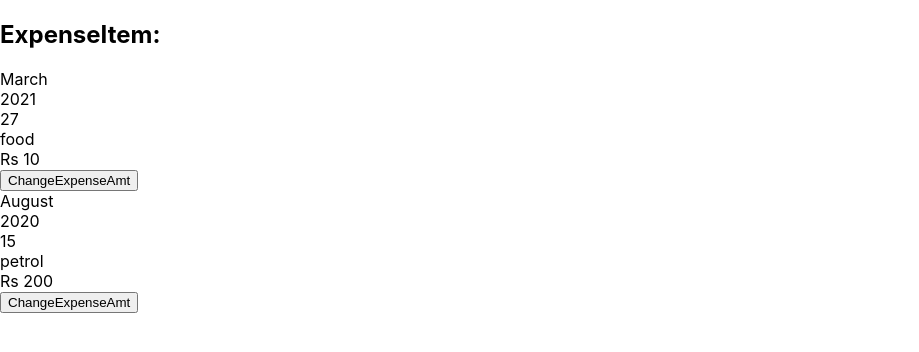
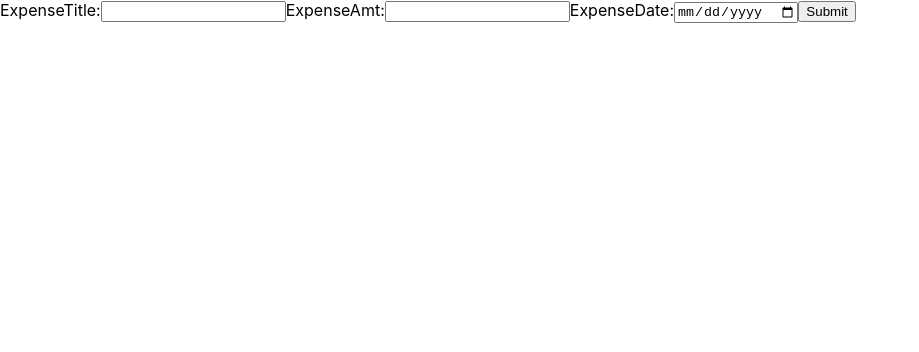
Before and after one commit to Manjulavignesh/React-ExpenseItem, a React (Create React App) app: page / in a window 1280 px wide. Shown: the top 352 px of the page, without its empty margins (0-919 px from the left). Built offline with nearby package versions, Linux system fonts and the light colour scheme.

Commit message:
lifting stateup

```diff
--- a/src/App.js
+++ b/src/App.js
@@ -1,14 +1,23 @@
-import ExpenseItem from './component/ExpenseItem';
+// import ExpenseItem from './component/ExpenseItem';
+import ExpenseForm from './component/ExpenseForm';
 const App = ()=> {
-  const expense=[{title:"food",amt:"Rs 10",LocationofExpenditure:"Hotel" ,date:new Date(2021,2,27)},
-                 {title:"petrol",amt:"Rs 200",LocationofExpenditure:"petrolbunk",date:new Date(2020,7,15)}]
-  return (
-    <div >
-      <h2>ExpenseItem:</h2>
-        <ExpenseItem title={expense[0].title} amt={expense[0].amt} Location={expense[0].LocationofExpenditure} date={expense[0].date}/>
-        <ExpenseItem title={expense[1].title} amt={expense[1].amt} Location={expense[1].LocationofExpenditure}date={expense[1].date}/>
-    </div>
-  );
+  // const expense=[{title:"food",amt:"Rs 10",LocationofExpenditure:"Hotel" ,date:new Date(2021,2,27)},
+  //                {title:"petrol",amt:"Rs 200",LocationofExpenditure:"petrolbunk",date:new Date(2020,7,15)}]
+  const EventListnerHandler=(expense)=>{
+    console.log("In App.js")
+console.log(expense);
+  }
+   return (
+  //   <div >
+  //   <h2>ExpenseItem:</h2>
+  //    <ExpenseItem title={expense[0].title} amt={expense[0].amt} Location={expense[0].LocationofExpenditure} date={expense[0].date}/>
+  //      <ExpenseItem title={expense[1].title} amt={expense[1].amt} Location={expense[1].LocationofExpenditure}date={expense[1].date}/> */}
+  //  </div>
+  <div>
+    <ExpenseForm onAddEventListner={EventListnerHandler}/>
+  </div>
+   );
+
 }
 
 export default App;
```
